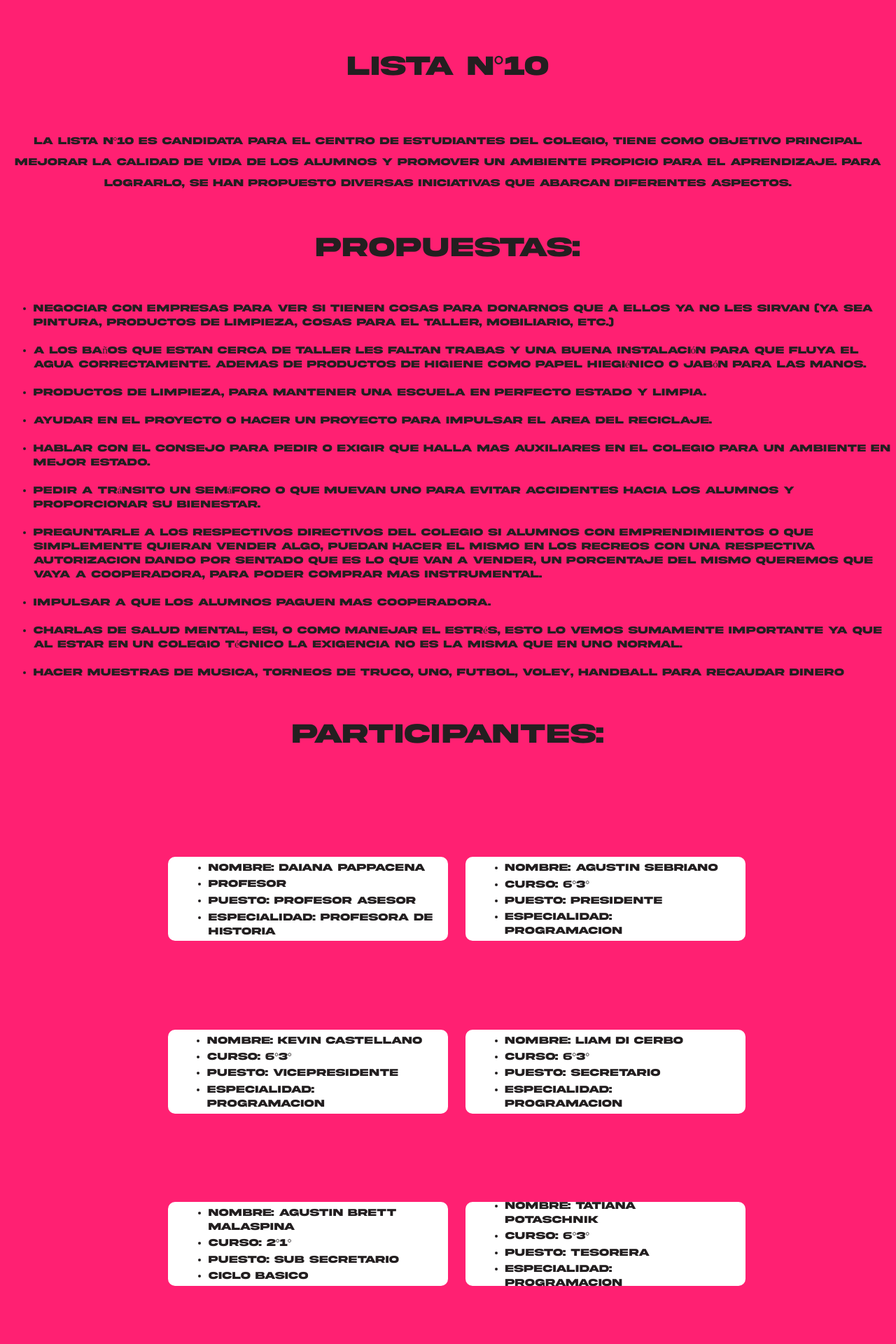
After one commit to lista10chacabuco/lista10chacabuco.github.io, a PHP site: page /sugerencias.php in a window 1280 px wide. The commit adds this page. Shown: the top 1920 px of the page at 70% size. Run offline with PHP 8.4, Linux system fonts and the light colour scheme; data that the repository does not hold is empty.

Commit message:
Add files via upload

```diff
--- /dev/null
+++ b/pagina/pagina web centro/index.php
@@ -0,0 +1,303 @@
+
+<!DOCTYPE html>
+<html>
+    <head>
+        <title>Lista N°10</title>
+        <meta charset="utf-8"/>
+        <meta name="viewport" content="width=device-width,initial-scale=1"/>
+        <link rel="icon" href="img/icono.png">
+        <link rel="stylesheet" href="style.css">
+    </head>
+    <main>
+        <body>
+                <div class="inicio">
+                    <div class="centrar">
+                        <h1 id="titulo" aling="center">Lista N°10</h1>
+                        <br>
+                        <br>
+                        <p>La lista N°10 es candidata para el Centro de Estudiantes del Colegio, tiene como objetivo principal mejorar la calidad de vida de los
+                             alumnos y promover un ambiente propicio para el aprendizaje.
+                             Para lograrlo, se han propuesto diversas iniciativas que abarcan diferentes aspectos.</p>
+                        <br>
+                        <br>
+                    </div>
+                </div>
+
+
+                <div class="propuestas">
+                    <h1>Propuestas:</h1>
+                    <ul>
+                        <br>
+                        <br>
+                        <li>Negociar con empresas para ver si tienen cosas para donarnos que a ellos ya no les sirvan (Ya sea pintura, productos de limpieza, cosas para el taller, mobiliario, etc.)</li>
+                        <br>
+                        <li>A los baños que estan cerca de taller les faltan trabas y una buena instalación para que fluya el agua correctamente. Ademas de productos de higiene como papel hiegiénico o jabón para las manos.</li>
+                        <br>
+                        <li>Productos de limpieza, para mantener una escuela en perfecto estado y limpia.</li>
+                        <br>
+                        <li>Ayudar en el proyecto o hacer un proyecto para  impulsar el area del reciclaje.</li>
+                        <br>
+                        <li>Hablar con el consejo para pedir o exigir que halla mas auxiliares en el colegio para un ambiente en mejor estado.</li>
+                        <br>
+                        <li>Pedir a Tránsito un semáforo o que muevan uno para evitar accidentes hacia los alumnos y proporcionar su bienestar.</li>
+                        <br>
+                        <li>Preguntarle a los respectivos directivos del colegio si alumnos con emprendimientos o que simplemente quieran vender algo, puedan hacer el mismo en los recreos con una respectiva autorizacion dando por sentado que es lo que van a vender, un porcentaje del mismo queremos que vaya a cooperadora, para poder comprar mas instrumental.</li>
+                        <br>
+                        <li>Impulsar a que los alumnos paguen mas cooperadora.</li>
+                        <br>
+                        <li>Charlas de salud mental, ESI, o como manejar el estrés, esto lo vemos sumamente importante ya que al estar en un colegio técnico la exigencia no es la misma que en uno normal.</li>
+                        <br>
+                        <li>Hacer muestras de musica, torneos de truco, uno, futbol, voley, handball para recaudar dinero</li>
+                        <br>
+                        <br>
+                    </ul>
+                </div>
+
+
+                <h1>Participantes:</h1>
+                <div class="participantes">
+
+                    <div class="contenedor">
+
+                        <aside>
+                            <ul>
+                                <li class="datos">Nombre: Daiana Pappacena</li>
+                                <li class="datos">Profesor</li>
+                                <li class="datos">Puesto: Profesor Asesor</li>
+                                <li class="datos">Especialidad: Profesora de Historia</li>
+                            </ul>
+                        </aside>
+                    </div>
+
+                    <div class="contenedor">
+
+                        <aside>
+                            <ul>
+                                <li class="datos">Nombre: Agustin Sebriano</li>
+                                <li class="datos">Curso: 6°3°</li>
+                                <li class="datos">Puesto: Presidente</li>
+                                <li class="datos">Especialidad: Programacion</li>
+                            </ul>
+                        </aside>
+                    </div>
+
+
+                    <div class="contenedor">
+
+                        <aside>
+                            <ul>
+                                <li class="datos">Nombre: Kevin Castellano</li>
+                                <li class="datos">Curso: 6°3°</li>
+                                <li class="datos">Puesto: Vicepresidente</li>
+                                <li class="datos">Especialidad: Programacion</li>
+                            </ul>
+                        </aside>
+                    </div>
+
+                    <div class="contenedor">
+
+                        <aside>
+                            <ul>
+                                <li class="datos">Nombre: Liam Di Cerbo</li>
+                                <li class="datos">Curso: 6°3°</li>
+                                <li class="datos">Puesto: Secretario</li>
+                                <li class="datos">Especialidad: Programacion</li>
+                            </ul>
+                        </aside>
+                    </div>
+
+                    <div class="contenedor">
+
+                        <aside>
+                            <ul>
+                                <li class="datos">Nombre: Agustin Brett Malaspina</li>
+                                <li class="datos">Curso: 2°1°</li>
+                                <li class="datos">Puesto: Sub Secretario</li>
+                                <li class="datos">Ciclo Basico</li>
+                            </ul>
+                        </aside>
+                    </div>
+
+                    <div class="contenedor">
+
+                        <aside>
+                            <ul>
+                                <li class="datos">Nombre: Tatiana Potaschnik</li>
+                                <li class="datos">Curso: 6°3°</li>
+                                <li class="datos">Puesto: Tesorera</li>
+                                <li class="datos">Especialidad: Programacion</li>
+                            </ul>
+                        </aside>
+                    </div>
+
+                    <div class="contenedor">
+
+                        <aside>
+                            <ul>
+                                <li class="datos">Nombre: Matias Condorí</li>
+                                <li class="datos">Curso: 2°1°</li>
+                                <li class="datos">Puesto: Sub Tesorero</li>
+                                <li class="datos">Ciclo Basico</li>
+                            </ul>
+                        </aside>
+                    </div>
+
+                    <div class="contenedor">
+
+                        <aside>
+                            <ul>
+                                <li class="datos">Nombre: Noelia Gianini</li>
+                                <li class="datos">Curso: 6°1°</li>
+                                <li class="datos">Puesto: 1° Vocal</li>
+                                <li class="datos">Especialidad: Electromecanica</li>
+                            </ul>
+                        </aside>
+                    </div>
+
+
+                    <div class="contenedor">
+
+                        <aside>
+                            <ul>
+                                <li class="datos">Nombre: Rosito Franco</li>
+                                <li class="datos">Curso: 6°1°</li>
+                                <li class="datos">Puesto: 2° Vocal</li>
+                                <li class="datos">Especialidad: Electromecanica</li>
+                            </ul>
+                        </aside>
+                    </div>
+
+                    <div class="contenedor">
+
+                        <aside>
+                            <ul>
+                                <li class="datos">Nombre: Leandra Iannone</li>
+                                <li class="datos">Curso: 6°3°</li>
+                                <li class="datos">Puesto: 3° Vocal</li>
+                                <li class="datos">Especialidad: Programacion</li>
+                            </ul>
+                        </aside>
+                    </div>
+
+                    <div class="contenedor">
+
+                        <aside>
+                            <ul>
+                                <li class="datos">Nombre: Lautaro Buenaventura</li>
+                                <li class="datos">Curso: 1°7°</li>
+                                <li class="datos">Puesto: 4° Vocal</li>
+                                <li class="datos">Ciclo Basico</li>
+                            </ul>
+                        </aside>
+                    </div>
+
+                    <div class="contenedor">
+
+                        <aside>
+                            <ul>
+                                <li class="datos">Nombre: Gabriel Benjamin Diaz</li>
+                                <li class="datos">Curso: 2°1°</li>
+                                <li class="datos">Puesto: 5° Vocal</li>
+                                <li class="datos">Ciclo Basico</li>
+                            </ul>
+                        </aside>
+                    </div>
+
+                </div>
+
+                <br>
+                <br>
+                <br>
+                <br>
+                <br>
+                <br>
+
+                <form id="sugerencias" align="center" method="POST" action="sugerencias.php">
+                    <fieldset>
+                        <legend>Sugerencias / Comentarios</legend>
+                        <br>
+                        <b>Nombre: </b><input type="text" id="nombre" name="nombre">
+                        <br>
+                        <br>
+                        <b>Curso: </b>
+                        <select id="curso" name="curso">
+                            <option value="1°1">1°1</option>
+                            <option value="1°2">1°2</option>
+                            <option value="1°3">1°3</option>
+                            <option value="1°4">1°4</option>
+                            <option value="1°5">1°5</option>
+                            <option value="1°6">1°6</option>
+                            <option value="1°7">1°7</option>
+                            <option value="1°8">1°8</option>
+
+                            <option value="2°1">2°1</option>
+                            <option value="2°2">2°2</option>
+                            <option value="2°3">2°3</option>
+                            <option value="2°4">2°4</option>
+                            <option value="2°5">2°5</option>
+                            <option value="2°6">2°6</option>
+                            <option value="2°7">2°7</option>
+                            <option value="2°8">2°8</option>
+
+                            <option value="3°1">3°1</option>
+                            <option value="3°2">3°2</option>
+                            <option value="3°3">3°3</option>
+                            <option value="3°4">3°4</option>
+                            <option value="3°5">3°5</option>
+                            <option value="3°6">3°6</option>
+                            <option value="3°7">3°7</option>
+                            <option value="3°8">3°8</option>
+
+                            <option value="4°1">4°1</option>
+                            <option value="4°2">4°2</option>
+                            <option value="4°3">4°3</option>
+                            <option value="4°4">4°4</option>
+                            <option value="4°5">4°5</option>
+                            <option value="4°6">4°6</option>
+                            <option value="4°7">4°7</option>
+                            <option value="4°8">4°8</option>
+
+                            <option value="5°1">5°1</option>
+                            <option value="5°2">5°2</option>
+                            <option value="5°3">5°3</option>
+                            <option value="5°4">5°4</option>
+                            <option value="5°5">5°5</option>
+                            <option value="5°6">5°6</option>
+                            <option value="5°7">5°7</option>
+                            <option value="5°8">5°8</option>
+
+                            <option value="6°1">6°1</option>
+                            <option value="6°2">6°2</option>
+                            <option value="6°3">6°3</option>
+                            <option value="6°4">6°4</option>
+                            <option value="6°5">6°5</option>
+                            <option value="6°6">6°6</option>
+                            <option value="6°7">6°7</option>
+                            <option value="6°8">6°8</option>
+
+                        </select>
+                        <br>
+                        <br>
+                        <b>Mensaje: </b><input type="text" name="mensaje" id="mensaje">
+                        <br>
+                        <br>
+                        <input type="submit" id="botonenviar" name="botonenviar" value="Enviar">
+
+                    </fieldset>
+
+                </form>
+
+                <br>
+                <br>
+                <br>
+
+
+                <div class="imagen">
+                          <img src="messi.png">
+                    </div>
+                </div>
+
+
+        </body>
+    </main>
+</html>
--- a/pagina/pagina web centro/style.css
+++ b/pagina/pagina web centro/style.css
@@ -1,10 +1,10 @@
 @font-face {
     font-family: 'fuente';
-    src: url('fuente/Akira\ Expanded\ Demo.otf');
+    src: url('Akira Expanded Demo.otf');
 }
 
 html {
-    background-color: #E38CBC  ;
+    background-color: #ff2072;
 }
 
 .centrar {
@@ -46,9 +46,9 @@ p {
 }
 
 .contenedor {
-    height: 150px;
-    width: 450px;
-    background-color: #FCB4DC  ; /* Color del Inter de Miami */
+    height: 120px;
+    width: 400px;
+    background-color: #ffffff; /* Color del Inter de Miami */
     display: flex;
     border-radius: 10px;
     align-items: center;
@@ -68,14 +68,29 @@ p {
     flex-wrap: wrap;
     justify-content: center;
     width: 100%;
-    margin-bottom: 40%;
+
 }
 
 img{
     margin-top: 10%;
     max-width: 400px;
     height: auto;
+
 }
+
+
+#sugerencias legend{
+
+    font-size: 30px;
+    font-family: fuente;
+}
+
+
+
+
+
+
+
 
 /* Estilos para pantallas pequeñas */
 @media (max-width: 600px) {
--- /dev/null
+++ b/pagina/pagina web centro/sugerencias.php
@@ -0,0 +1,34 @@
+
+<?php
+
+    require_once 'index.php';
+
+    $nombre=$_POST['nombre'];
+    $curso=$_POST['curso'];
+    $mensaje=$_POST['mensaje'];
+
+    $to="listanumero10chacabuco@gmail.com";
+    $subject="Nuevo mensaje recibido";
+
+
+    $texto="
+
+    <h1>Nuevo mensaje recibido</h1>
+
+    <h3>Nombre: </h3><b style='color: pink;'>$nombre</b>
+    <h3>Curso: </h3><b style='color: red;'>$curso</b>
+    <br>
+    <h3>Mensaje: </h3><h4 style='color: white;'>$mensaje</h4>
+
+    ";
+
+    $headers = "From: noreply@listanumero10chacabuco.com" . "\r\n" . "MIME-Version: 1.0" . "\r\n" . "Content-type:text/html;charset=UTF-8" . "\r\n";
+
+
+
+    mail($to, $subject, $texto, $headers);
+
+
+
+
+?>
```
